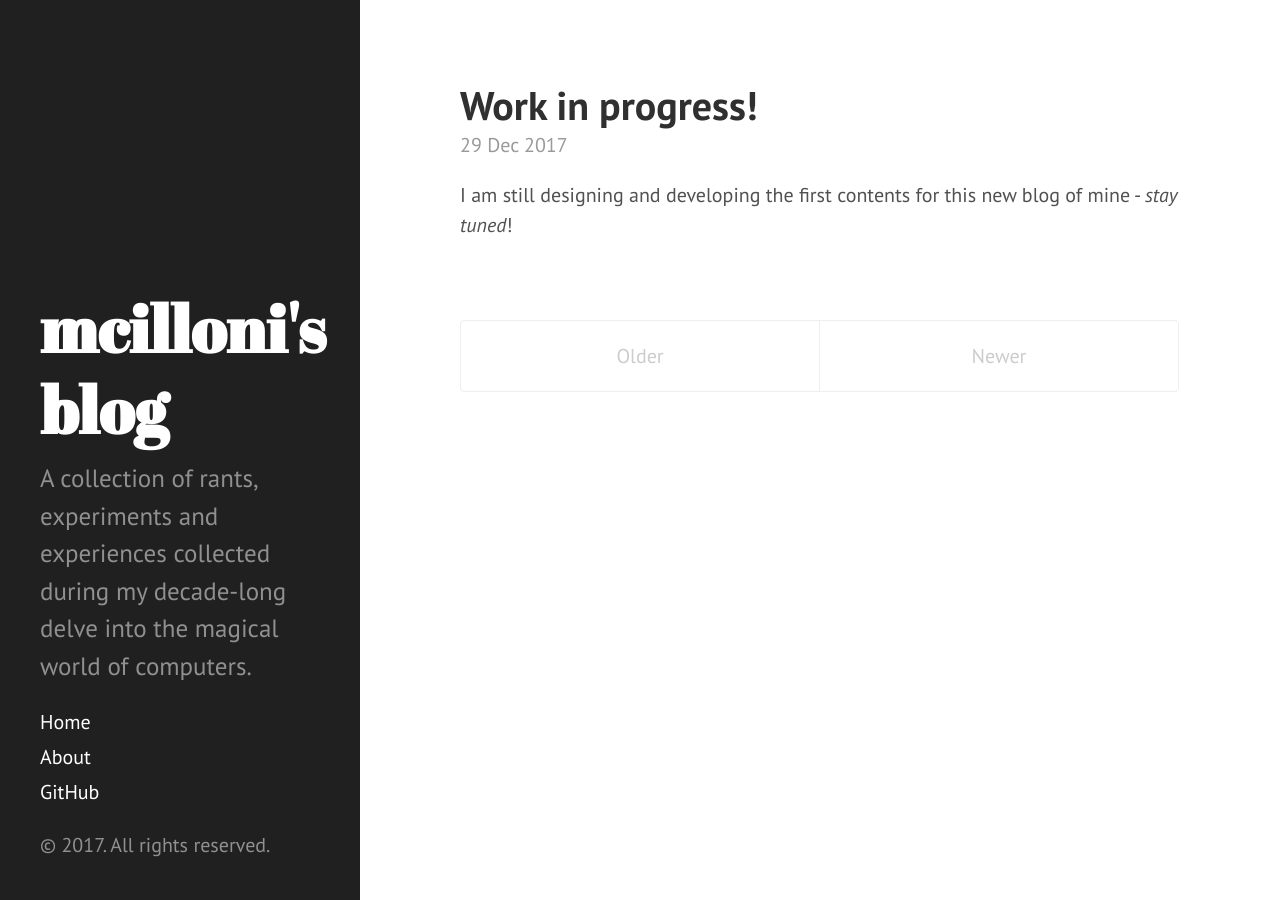
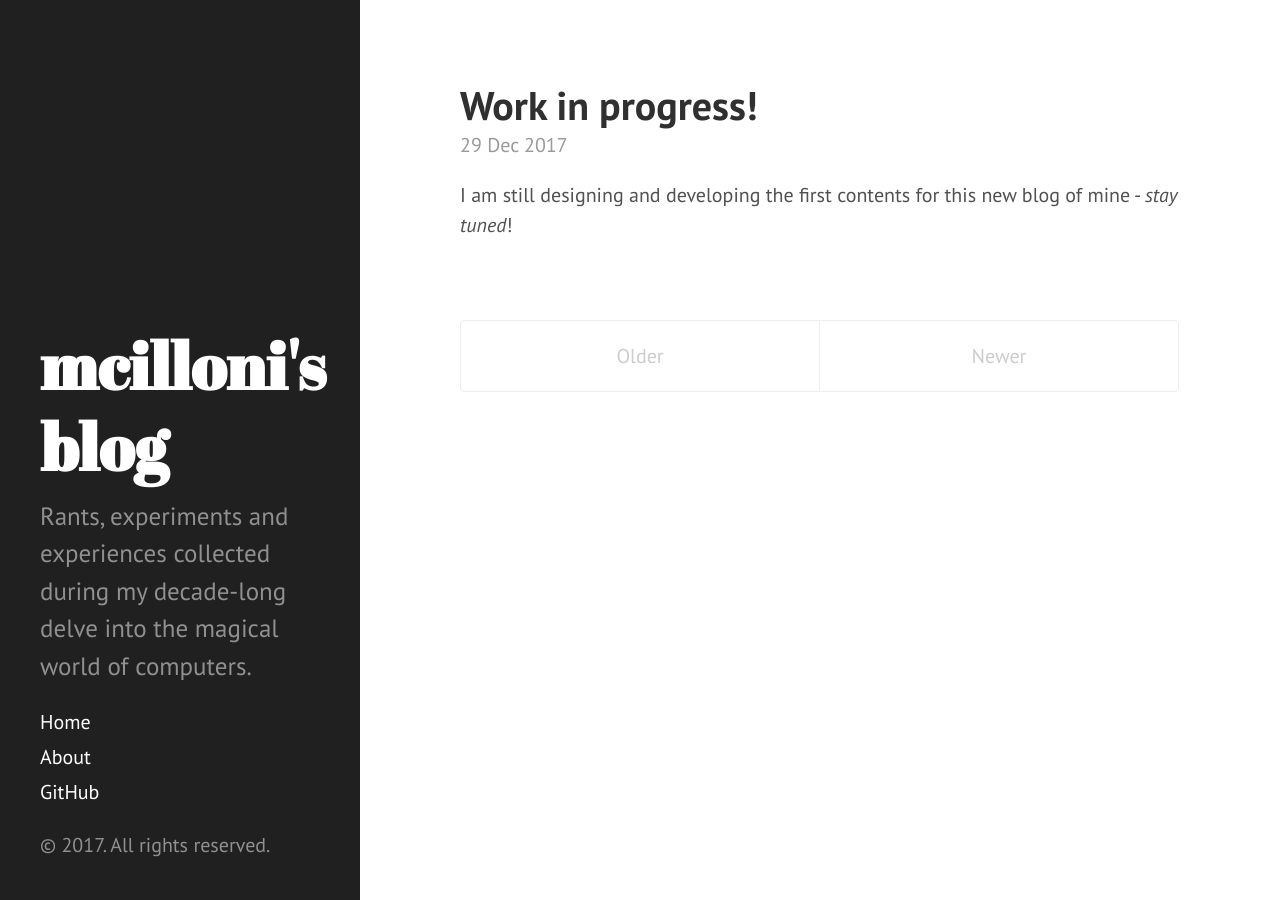
Before and after one commit to mcilloni/mcilloni.github.io, a Jekyll site: the page built from index.html, in a window 1280 px wide. Built offline with Jekyll 4.4.1, drawn with Linux system fonts in a browser that asks for light colours; the list of posts is cut into pages by our own code.

Commit message:
Small change in header

```diff
--- a/_config.yml
+++ b/_config.yml
@@ -9,7 +9,7 @@ gem: [jekyll-paginate, jekyll-gists]
 # Setup
 title:            mcilloni's blog
 tagline:          'A simple blog for rather complicated topics'
-description:      'A collection of rants, experiments and experiences collected during my decade-long delve into the magical world of computers.'
+description:      'Rants, experiments and experiences collected during my decade-long delve into the magical world of computers.'
 url:              https://mcilloni.ovh
 baseurl:          /
 
```
